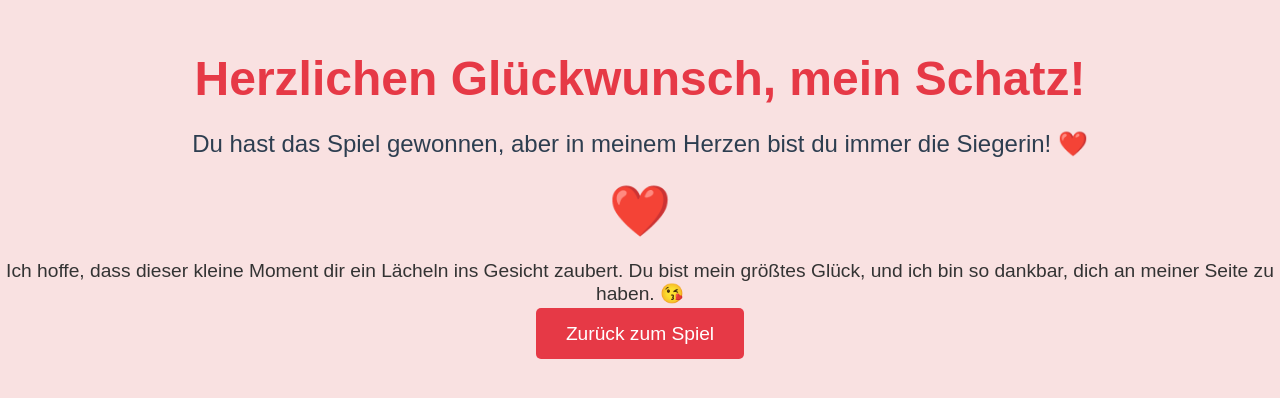
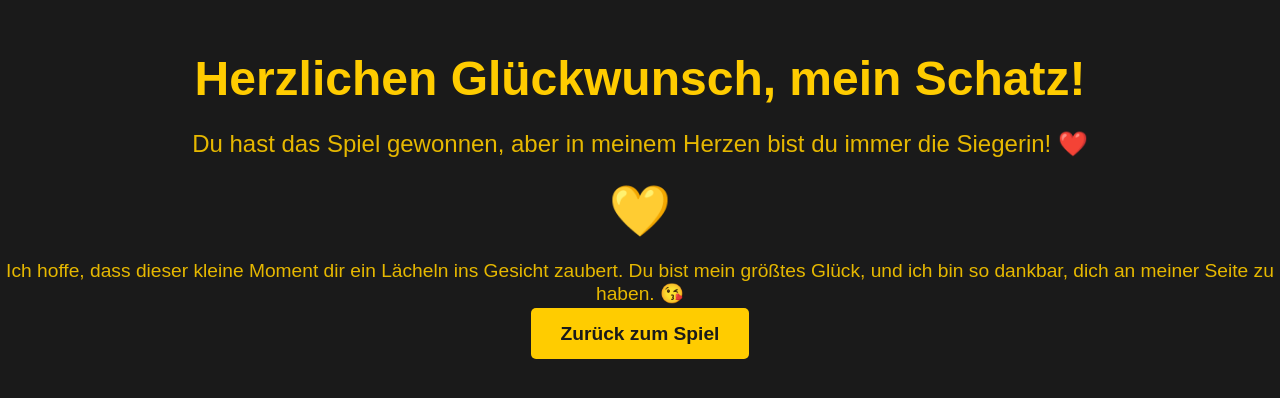
Before and after one commit to ValentinsTagGeschenk/ValentinsTagGeschenk.github.io, a plain HTML site: page gewonnen.html in a window 1280 px wide. Shown: the part 218-616 px from the top of the page. Drawn offline with Linux system fonts and the light colour scheme.

Commit message:
Update gewonnen.html

```diff
--- a/gewonnen.html
+++ b/gewonnen.html
@@ -7,8 +7,8 @@
     <style>
         body {
             font-family: Arial, sans-serif;
-            background-color: #f9e1e1;
-            color: #d62d20;
+            background-color: #1a1a1a;
+            color: #ffcc00;
             display: flex;
             justify-content: center;
             align-items: center;
@@ -19,34 +19,35 @@
         h1 {
             font-size: 3rem;
             margin-bottom: 20px;
-            color: #e63946;
+            color: #ffcc00;
         }
         p {
             font-size: 1.5rem;
-            color: #2d3e50;
+            color: #e6b800;
         }
         .heart {
-            color: #e63946;
+            color: #ffcc00;
             font-size: 50px;
         }
         .message {
             margin-top: 20px;
             font-size: 1.2rem;
-            color: #333;
+            color: #e6b800;
         }
         .btn {
             margin-top: 30px;
             padding: 15px 30px;
             font-size: 1.2rem;
-            background-color: #e63946;
-            color: white;
+            background-color: #ffcc00;
+            color: #1a1a1a;
             border: none;
             border-radius: 5px;
             cursor: pointer;
             text-decoration: none;
+            font-weight: bold;
         }
         .btn:hover {
-            background-color: #d62d20;
+            background-color: #e6b800;
         }
     </style>
 </head>
@@ -54,7 +55,7 @@
     <div>
         <h1>Herzlichen Glückwunsch, mein Schatz!</h1>
         <p>Du hast das Spiel gewonnen, aber in meinem Herzen bist du immer die Siegerin! ❤️</p>
-        <div class="heart">❤️</div>
+        <div class="heart">💛</div>
         <div class="message">
             Ich hoffe, dass dieser kleine Moment dir ein Lächeln ins Gesicht zaubert. Du bist mein größtes Glück, und ich bin so dankbar, dich an meiner Seite zu haben. 😘
         </div>
```
